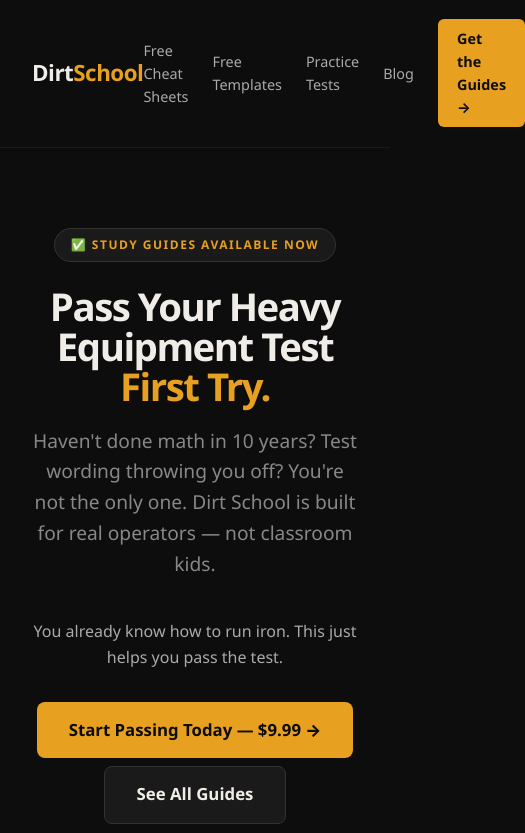
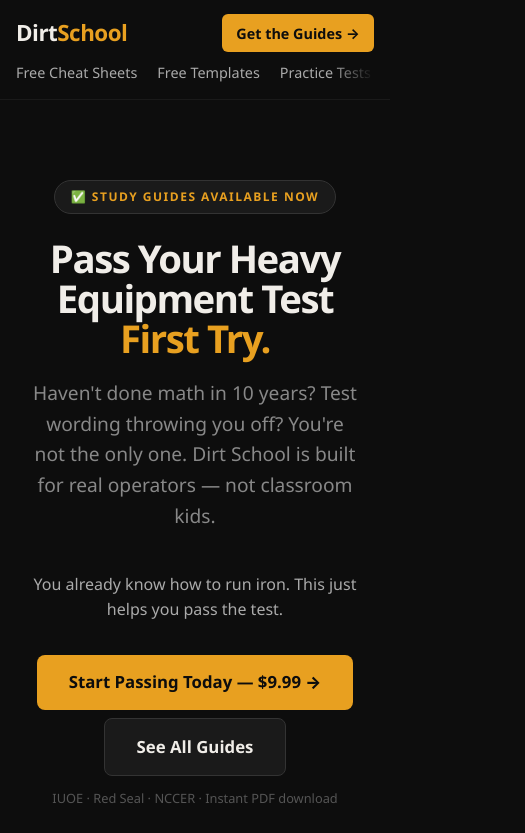
Before and after one commit to Jarvis-867/Dirtschool.ca, a plain HTML site: page index.html in a window 390 px wide. Shown: the top 833 px of the page, 525 px wide, since content can reach past the window. Drawn offline with Linux system fonts and the light colour scheme.

Commit message:
Fix homepage nav overflowing horizontally on narrow screens
Below 880px (the full nav needs ~840px) the logo and "Get the Guides"
share the top row and the links sit in a swipeable row underneath with
an edge fade. Desktop layout is unchanged. The CTA moved out of
.nav-links so it can stay on the logo row.

Co-Authored-By: Claude Opus 5.5 <noreply@anthropic.com>

```diff
--- a/index.html
+++ b/index.html
@@ -21,10 +21,10 @@
     nav { display: flex; justify-content: space-between; align-items: center; padding: 1.2rem 2rem; border-bottom: 1px solid #1a1a1a; position: sticky; top: 0; background: #0d0d0d; z-index: 100; }
     .logo { font-size: 1.4rem; font-weight: 900; color: #f0ede8; text-decoration: none; letter-spacing: -0.5px; }
     .logo span { color: #e8a020; }
-    .nav-links { display: flex; gap: 1.5rem; align-items: center; }
+    .nav-links { display: flex; gap: 1.5rem; align-items: center; margin-left: auto; }
     .nav-links a { color: #aaa; text-decoration: none; font-size: 0.9rem; transition: color 0.2s; }
     .nav-links a:hover { color: #f0ede8; }
-    .nav-cta { background: #e8a020 !important; color: #0d0d0d !important; font-weight: 700 !important; padding: 0.5rem 1.2rem; border-radius: 6px; }
+    .nav-cta { background: #e8a020 !important; color: #0d0d0d !important; font-weight: 700 !important; padding: 0.5rem 1.2rem; border-radius: 6px; text-decoration: none; font-size: 0.9rem; margin-left: 1.5rem; white-space: nowrap; }
     .nav-dropdown { position: relative; }
     .nav-dropdown > a { color: #aaa; text-decoration: none; font-size: 0.9rem; cursor: pointer; user-select: none; }
     .nav-dropdown.open > a { color: #f0ede8; }
@@ -115,8 +115,18 @@
     footer { border-top: 1px solid #1a1a1a; padding: 2rem; text-align: center; color: #444; font-size: 0.85rem; }
     footer span { color: #e8a020; }
 
+    /* Nav: full row needs ~840px; below that, logo + CTA on top, links in a swipeable row */
+    @media (max-width: 880px) {
+      nav { flex-wrap: wrap; row-gap: 0.6rem; padding: 0.9rem 1rem; }
+      .nav-cta { order: 1; margin-left: auto; padding: 0.45rem 0.9rem; }
+      .nav-links { order: 2; width: 100%; margin-left: 0; gap: 1.25rem; overflow-x: auto; scrollbar-width: none; }
+      .nav-links::-webkit-scrollbar { display: none; }
+      .nav-links { -webkit-mask-image: linear-gradient(to right, #000 88%, transparent); mask-image: linear-gradient(to right, #000 88%, transparent); padding-right: 2rem; }
+      .nav-links a { white-space: nowrap; }
+      .nav-links .nav-link-hide { display: none; }
+    }
+
     @media (max-width: 600px) {
-      .nav-links .nav-link-hide { display: none; }
       .btn-secondary { margin-left: 0; margin-top: 0.5rem; }
       .trust-points { gap: 1.5rem; }
     }
@@ -152,8 +162,8 @@
       </div>
     </div>
     <a href="/blog/index.html">Blog</a>
-    <a href="https://dirtschool.gumroad.com" class="nav-cta">Get the Guides →</a>
   </div>
+  <a href="https://dirtschool.gumroad.com" class="nav-cta">Get the Guides →</a>
 </nav>
 
 <!-- HERO -->
```
